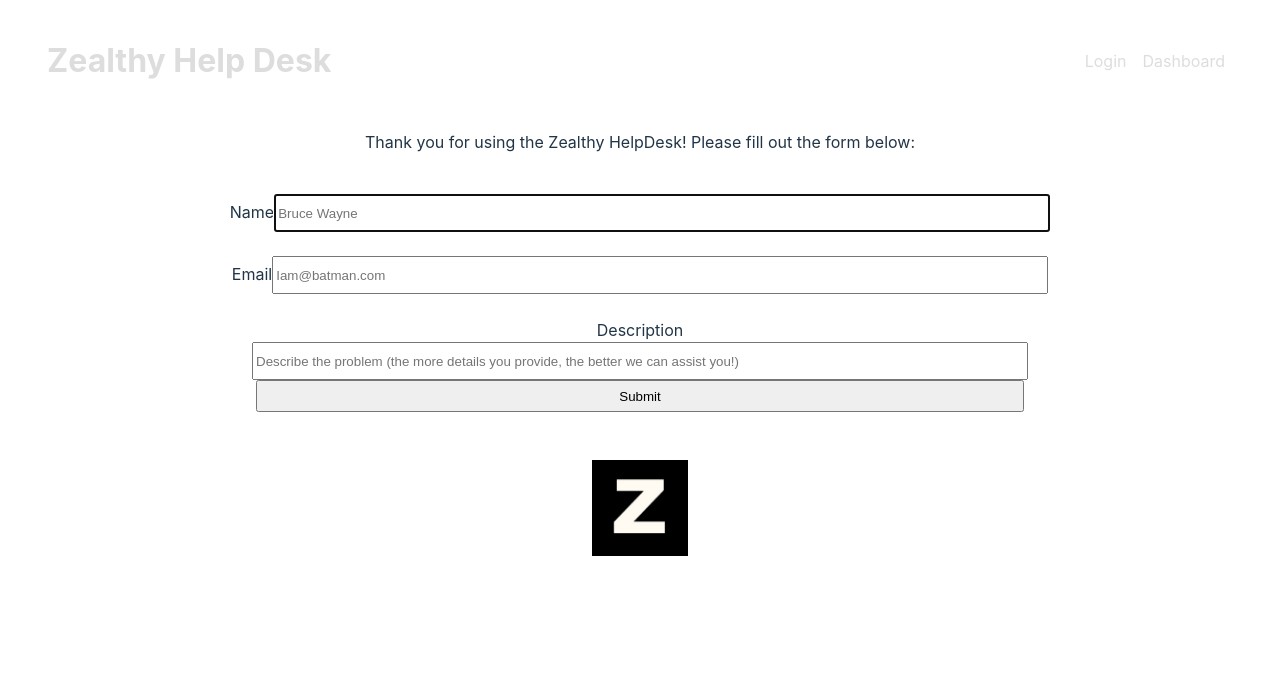
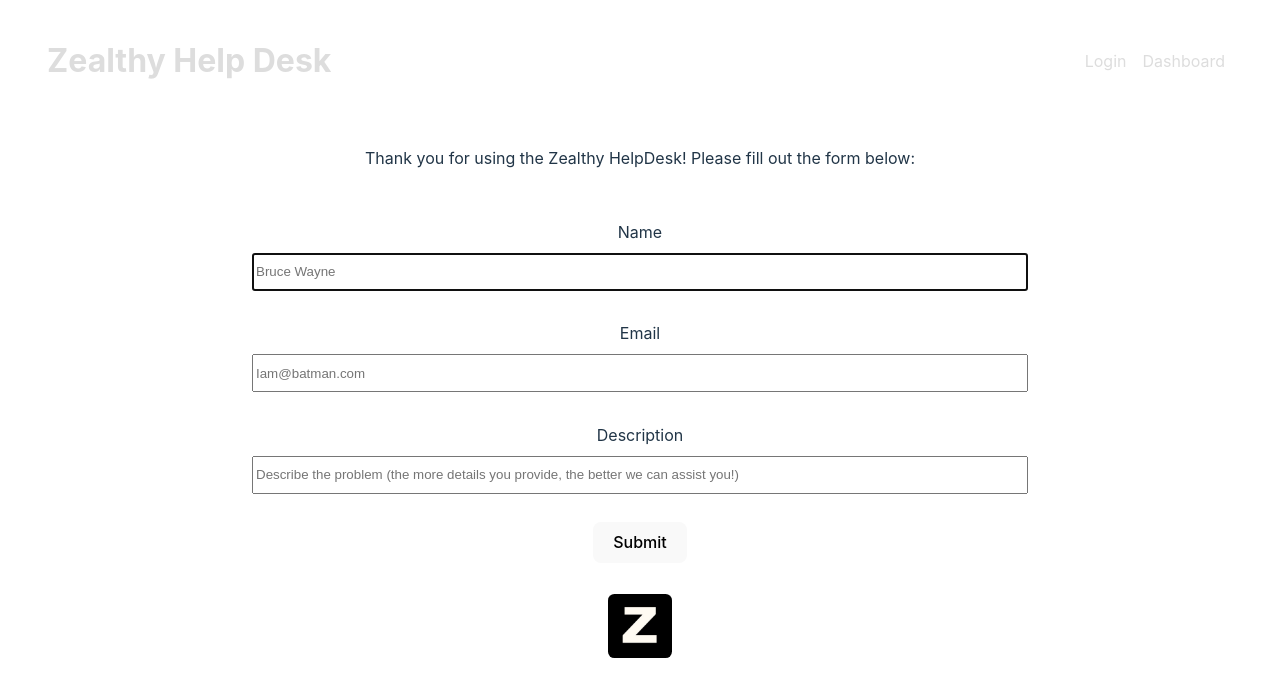
Before and after one commit to rscalderon/HelpDesk, a React (Vite) app: page / in a window 1280 px wide. Shown: the top 696 px of the page. Built offline with nearby package versions, Linux system fonts and the light colour scheme.

Commit message:
Improved styling and cleaned up HTML for Home page

```diff
--- /dev/null
+++ b/src/containers/Home.scss
@@ -0,0 +1,36 @@
+#home {
+  padding: 5vh;
+  display: flex;
+  flex-direction: column;
+}
+
+.form {
+  padding: 2%;
+  min-height: 40vh;
+  display: flex;
+  flex-direction: column;
+  justify-content: space-around;
+  align-items: center;
+}
+
+#logo-zealthy {
+  border-radius: 10%;
+  max-height: 5vw;
+  max-width: 5vw;
+}
+
+.input-and-label {
+  display: flex;
+  flex-direction: column;
+  align-items: center;
+  min-width: 70vw;
+  margin: 1%;
+}
+
+input {
+  margin: 1%;
+}
+
+// #submitButton {
+//   background-color: rgb(40, 114, 40);
+// }
--- a/src/containers/Home.tsx
+++ b/src/containers/Home.tsx
@@ -1,6 +1,7 @@
 // assets
 import { FormEvent } from 'react';
 import zealthyLogo from '../assets/ZealthyLogo2.jpeg';
+import './Home.scss';
 
 interface TicketFormOutput extends HTMLCollectionOf<HTMLFormElement> {
   newTicket: {
@@ -46,21 +47,22 @@ const Home = () => {
   };
 
   return (
-    <div className='home'>
-      <br />
+    <div id='home'>
       <p>
         Thank you for using the Zealthy HelpDesk! Please fill out the form
         below:
       </p>
-      <br />
       <>
         <form
+          className='form'
           autoComplete='off'
           name='newTicket'
           method='POST'
           onSubmit={(e) => createTicket(e)}
         >
+          <div className='input-and-label'>
             <label htmlFor='name'>Name</label>
+
             <input
               type='text'
               id='nameInput'
@@ -69,8 +71,11 @@ const Home = () => {
               autoFocus
               required
             />
-          <br /> <br />
+          </div>
+
+          <div className='input-and-label'>
             <label htmlFor='email'> Email</label>
+
             <input
               type='email'
               id='emailInput'
@@ -78,10 +83,11 @@ const Home = () => {
               placeholder='Iam@batman.com'
               required
             />
-          <br />
-          <br />
+          </div>
+
+          <div className='input-and-label'>
             <label htmlFor='description'>Description</label>
-          <br />
+
             <input
               type='text'
               id='descriptionInput'
@@ -89,12 +95,15 @@ const Home = () => {
               placeholder='Describe the problem (the more details you provide, the better we can assist you!)'
               required
             />
-          <br />
-          <input type='submit' name='submit' />
+          </div>
+
+          <button type='submit' id='submitButton'>
+            Submit
+          </button>
         </form>
-        <br />
+
         <a href='https://www.getzealthy.com/' target='_blank'>
-          <img src={zealthyLogo} className='logo zealthy' alt='zealthy logo' />
+          <img src={zealthyLogo} id='logo-zealthy' alt='zealthy logo' />
         </a>
       </>
     </div>
```
Lines whose indentation alone changed are shown as unchanged.
